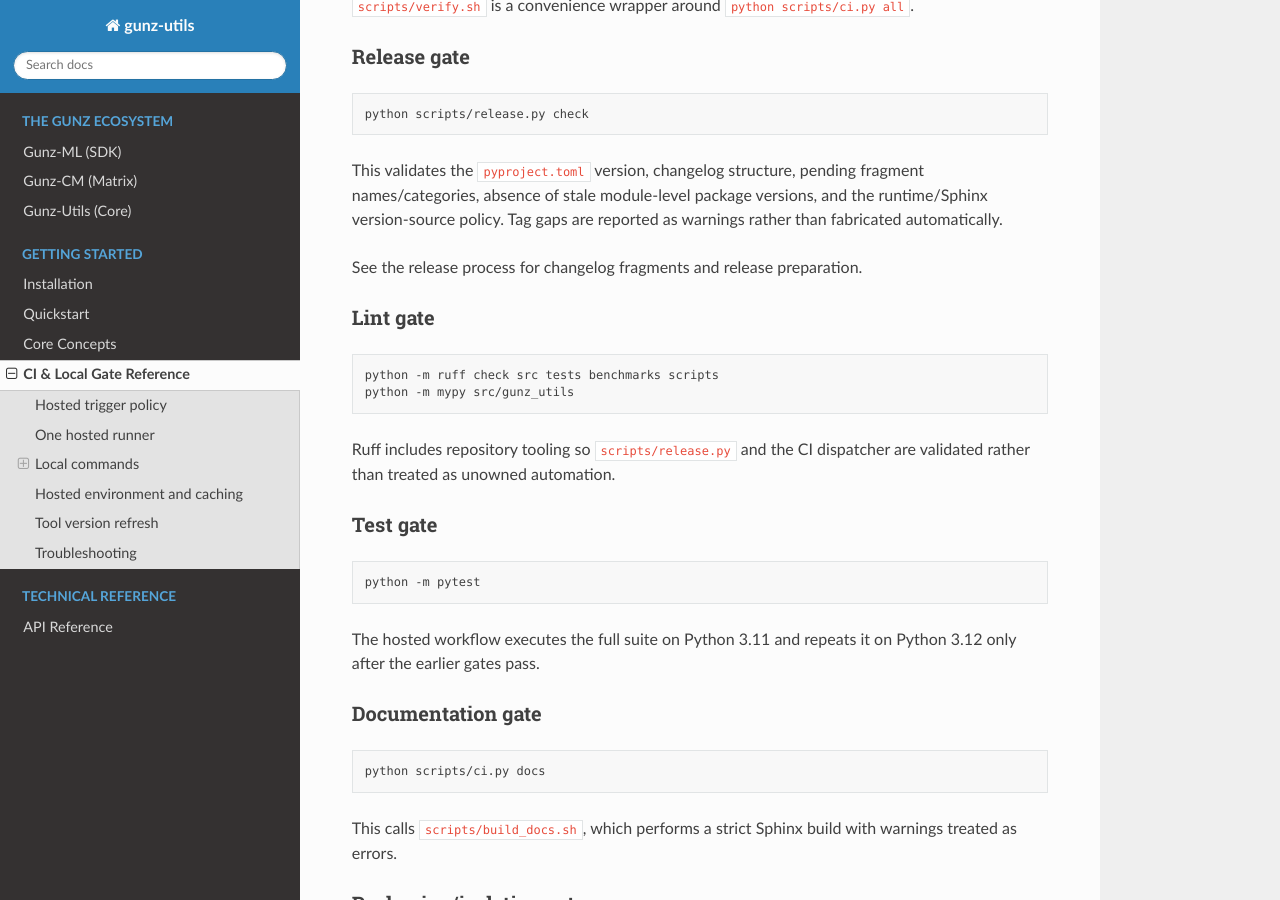
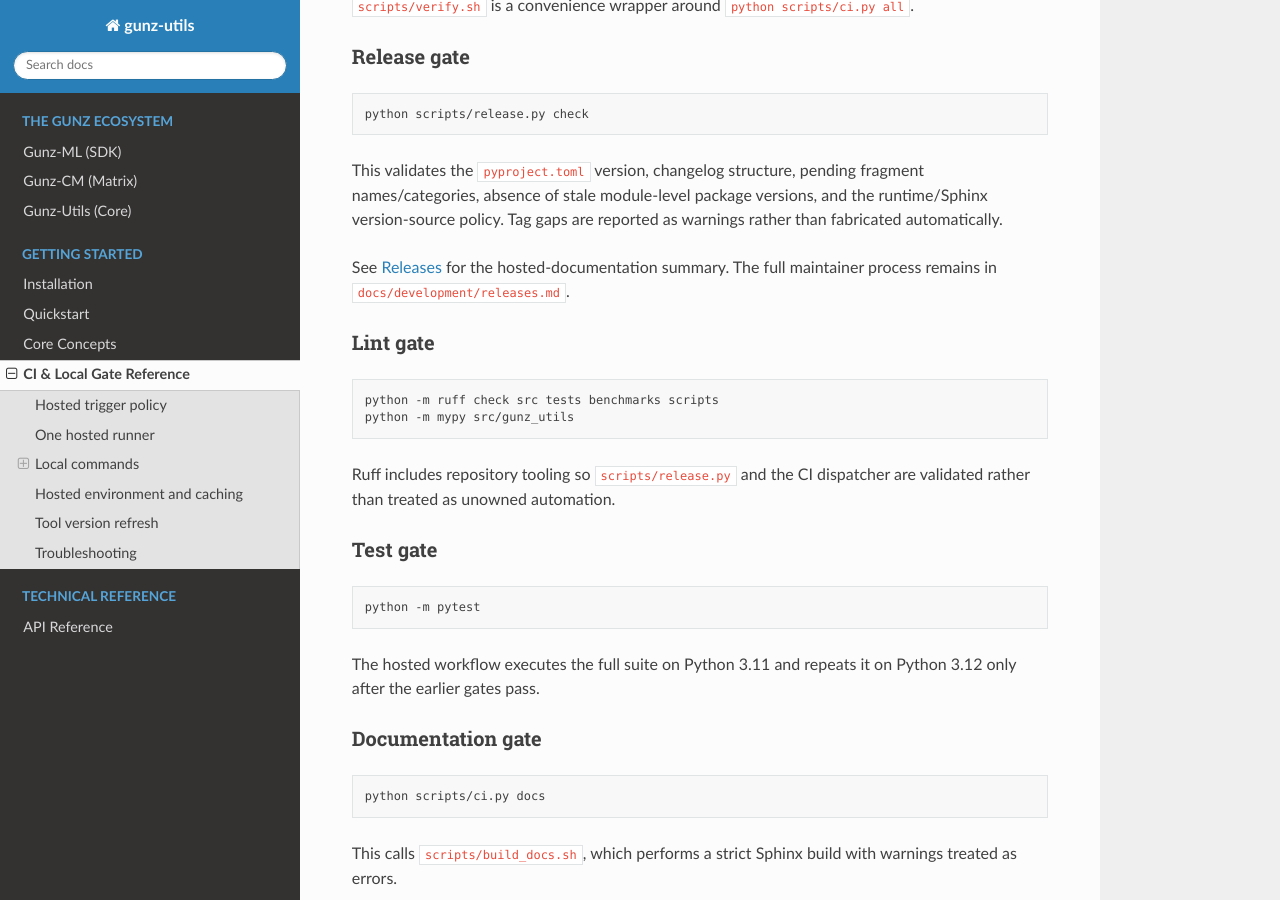
Before and after one commit to sXperfect/gunz-utils, a Sphinx documentation site: the page built from docs/source/ci.md, in a window 1280 px wide and 900 px high, scrolled down 1236 px. Built offline with Sphinx 7.4.7 and the Read the Docs theme 3.1.0, drawn with Linux system fonts in a browser that asks for light colours; the version number is read from the project's files by our own code.

Commit message:
docs(ci): link release reference inside Sphinx source

```diff
--- a/docs/source/ci.md
+++ b/docs/source/ci.md
@@ -60,8 +60,8 @@
 the runtime/Sphinx version-source policy. Tag gaps are reported as warnings
 rather than fabricated automatically.
 
-See [the release process](../development/releases.md) for changelog fragments
-and release preparation.
+See [Releases](releases.md) for the hosted-documentation summary. The full
+maintainer process remains in `docs/development/releases.md`.
 
 ### Lint gate
 
```
